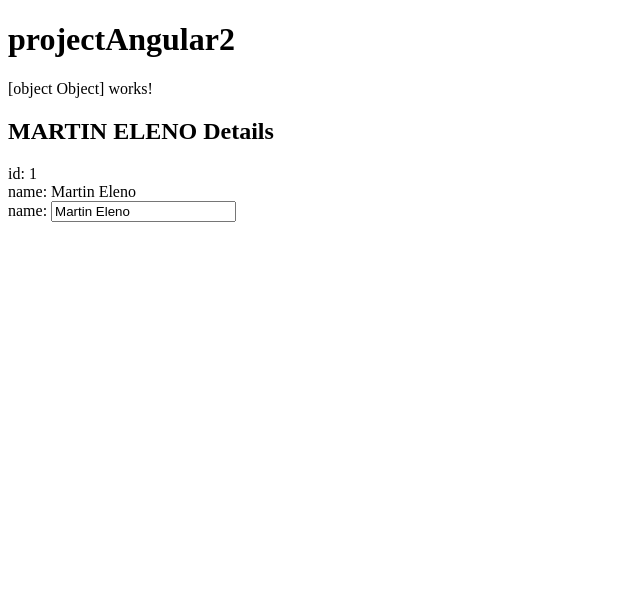
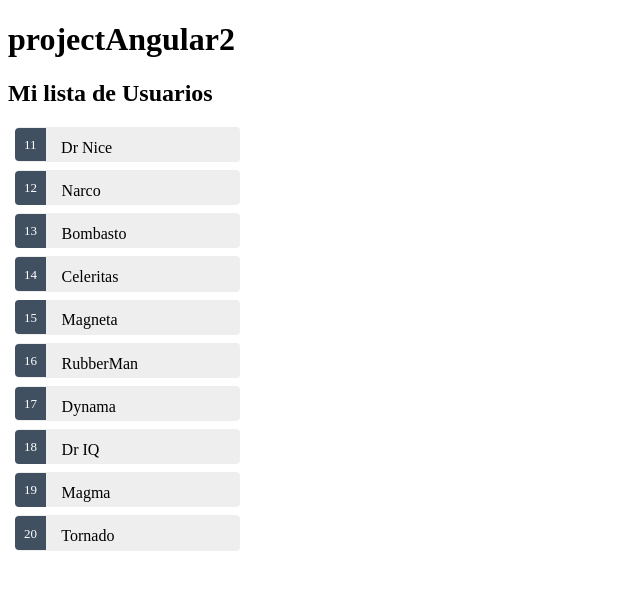
Before and after one commit to elenoGH/projectAngular2, an Angular app: page / in a window 1280 px wide. Shown: the top 590 px of the page, without its empty margins (0-640 px from the left). Built offline with nearby package versions, Linux system fonts and the light colour scheme.

Commit message:
se agrega toh-pt2 ejemplo de angular https://angular.io/generated/live-examples/toh-pt2/stackblitz.html mostrar listado mock ard code y obtener su dato una ves que lo seleccionas

```diff
--- /dev/null
+++ b/src/app/mock-usuarios.ts
@@ -0,0 +1,14 @@
+import { Usuario } from './usuario';
+
+export const USUARIOSLIST: Usuario[] = [
+  { id: 11, name: 'Dr Nice' },
+  { id: 12, name: 'Narco' },
+  { id: 13, name: 'Bombasto' },
+  { id: 14, name: 'Celeritas' },
+  { id: 15, name: 'Magneta' },
+  { id: 16, name: 'RubberMan' },
+  { id: 17, name: 'Dynama' },
+  { id: 18, name: 'Dr IQ' },
+  { id: 19, name: 'Magma' },
+  { id: 20, name: 'Tornado' }
+];
--- a/src/app/usuarios/usuarios.component.css
+++ b/src/app/usuarios/usuarios.component.css
@@ -0,0 +1,48 @@
+    /* HeroesComponent's private CSS styles */
+    .selected {
+        background-color: #CFD8DC !important;
+        color: white;
+      }
+      .usuarioslist_ {
+        margin: 0 0 2em 0;
+        list-style-type: none;
+        padding: 0;
+        width: 15em;
+      }
+      .usuarioslist_ li {
+        cursor: pointer;
+        position: relative;
+        left: 0;
+        background-color: #EEE;
+        margin: .5em;
+        padding: .3em 0;
+        height: 1.6em;
+        border-radius: 4px;
+      }
+      .usuarioslist_ li.selected:hover {
+        background-color: #BBD8DC !important;
+        color: white;
+      }
+      .usuarioslist_ li:hover {
+        color: #607D8B;
+        background-color: #DDD;
+        left: .1em;
+      }
+      .usuarioslist_ .text {
+        position: relative;
+        top: -3px;
+      }
+      .usuarioslist_ .badge {
+        display: inline-block;
+        font-size: small;
+        color: white;
+        padding: 0.8em 0.7em 0 0.7em;
+        background-color:#405061;
+        line-height: 1em;
+        position: relative;
+        left: -1px;
+        top: -4px;
+        height: 1.8em;
+        margin-right: .8em;
+        border-radius: 4px 0 0 4px;
+      }
--- a/src/app/usuarios/usuarios.component.html
+++ b/src/app/usuarios/usuarios.component.html
@@ -1,9 +1,29 @@
-<p>{{usuario}}  works!</p>
-<h2>{{usuario.name | uppercase}} Details</h2>
-<div><span>id: </span>{{usuario.id}}</div>
-<div><span>name: </span>{{usuario.name}}</div>
-<div>
-    <label>name:
-      <input [(ngModel)]="usuario.name" placeholder="name"/>
-    </label>
-  </div>
+<!--Listadol de Usuarios Hardcode-->
+<h2>Mi lista de Usuarios</h2>
+<ul class="usuarioslist_">
+  <!--No olvide el asterisco (*) delante de ngFor. Es una parte crítica de la sintaxis.-->
+  <li *ngFor="let usuario of usuarioslist_"
+            [class.selected]="usuario === selectedUsuario"
+            (click)="onSelectector(usuario)">
+    <span class="badge">{{usuario.id}}</span> {{usuario.name}}
+  </li>
+</ul>
+
+<div *ngIf="selectedUsuario">
+  <!--Solo trae un solo usuario-->
+  <ul class="usuarioslist_">
+    <li>
+      <span class="badge">{{selectedUsuario.id}}</span> {{selectedUsuario.name}}
+    </li>
+  </ul>
+
+  <p>{{selectedUsuario}}  works!</p>
+  <h2>{{selectedUsuario.name | uppercase}} Details</h2>
+  <div><span>id: </span>{{selectedUsuario.id}}</div>
+  <div><span>name: </span>{{selectedUsuario.name}}</div>
+  <div>
+      <label>name:
+        <input [(ngModel)]="selectedUsuario.name" placeholder="name"/>
+      </label>
+    </div>
+</div>
--- a/src/app/usuarios/usuarios.component.ts
+++ b/src/app/usuarios/usuarios.component.ts
@@ -1,6 +1,8 @@
 import { Component, OnInit } from '@angular/core';
 //importamos Clase de usuarios.ts que esta fuera de /app/
 import { Usuario } from '../usuario';
+//importamos el mock(usuarios hard-code list) de USUARIOS
+import { USUARIOSLIST } from '../mock-usuarios';
 
 @Component({
   selector: 'app-usuarios',
@@ -11,14 +13,24 @@ export class UsuariosComponent implements OnInit {
 
 
   /*usuario = 'Windstorm';*/
-  usuario: Usuario = {
+  /*usuario: Usuario = {
     id: 1,
     name: 'Martin Eleno'
-  };
+  };*/
+
+  //traemos la lista de usuarios
+  usuarioslist_ = USUARIOSLIST;
+
+  //agregamos eventos tipo  --event binding syntax.
+  selectedUsuario: Usuario;
 
   constructor() { }
 
   ngOnInit() {
   }
 
+  onSelectector(usuario: Usuario): void {
+    this.selectedUsuario = usuario;
+  }
+
 }
```
Also changed, not shown: 1 other file (tests, documents, lock files or other folders).
